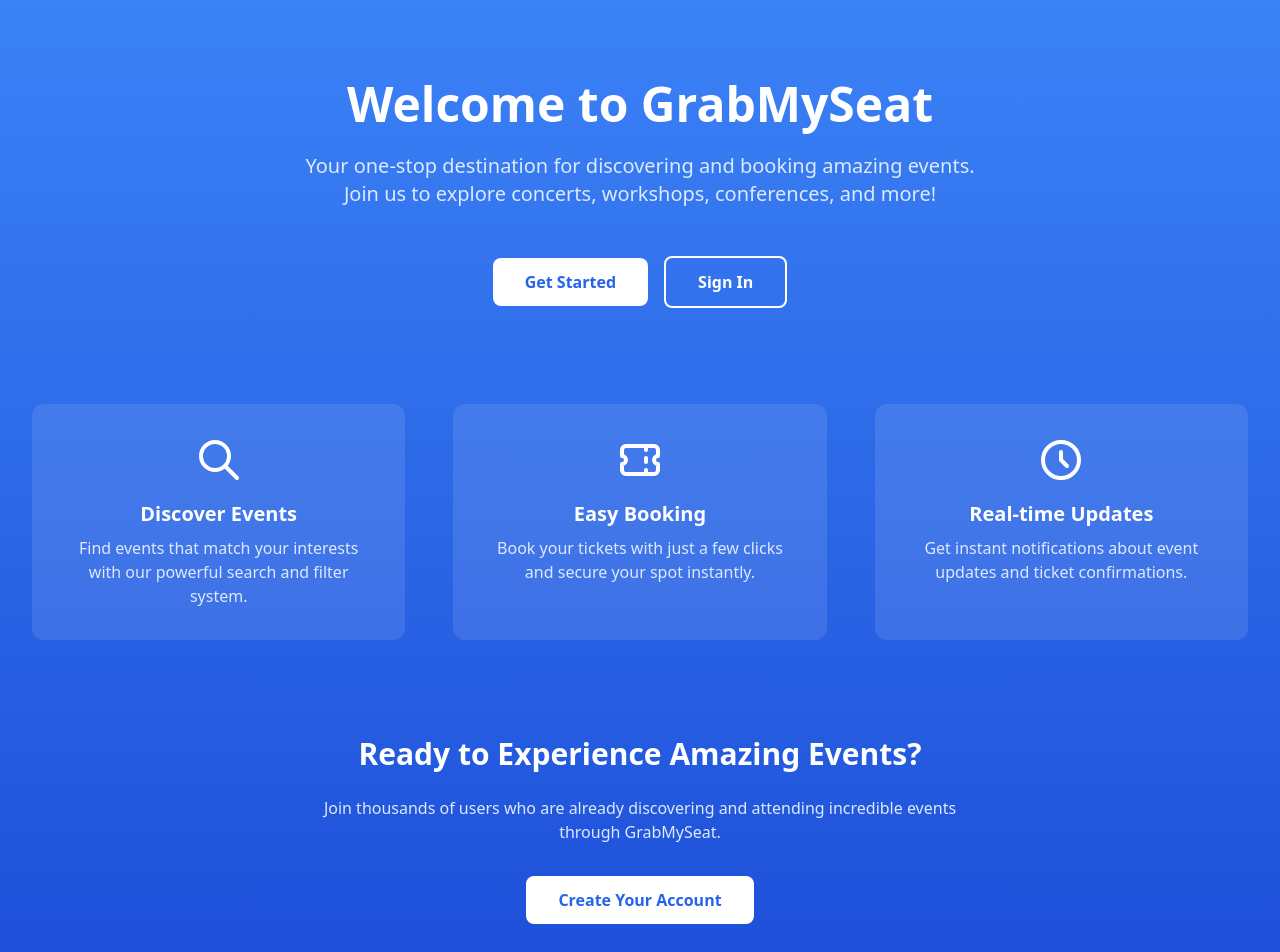
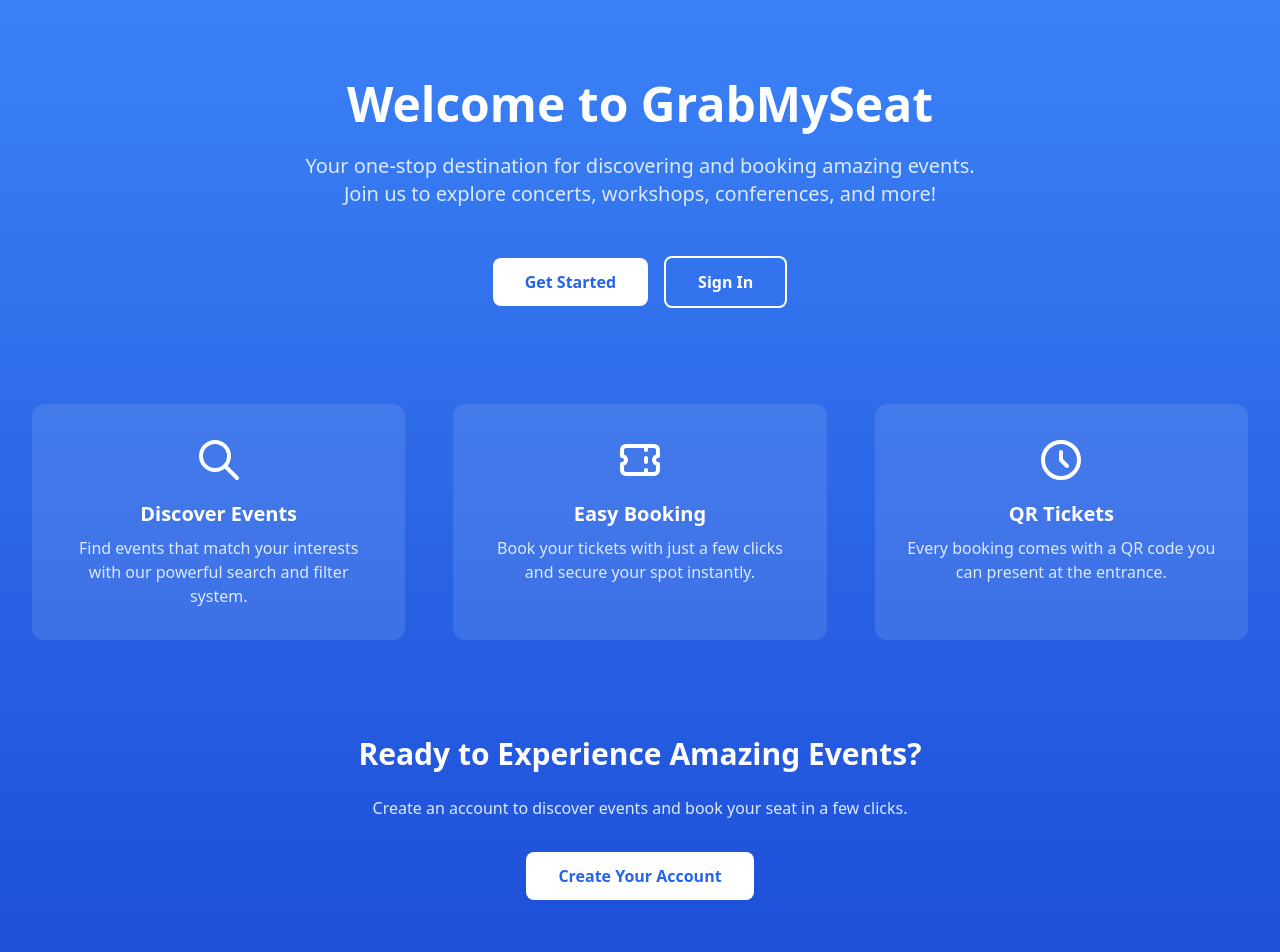
Before and after one commit to arjunomray/grabAseat-new, a React (Vite) app in the folder frontend/: page / in a window 1280 px wide. Shown: the top 952 px of the page. Built offline with nearby package versions, Linux system fonts and the light colour scheme; no server answers.

Commit message:
docs(frontend): remove unsupported landing-page claims

```diff
--- a/frontend/src/components/LandingPage.jsx
+++ b/frontend/src/components/LandingPage.jsx
@@ -66,9 +66,9 @@ const LandingPage = () => {
                                     d="M12 8v4l3 3m6-3a9 9 0 11-18 0 9 9 0 0118 0z" />
                             </svg>
                         </div>
-                        <h3 className="text-xl font-semibold text-white mb-2">Real-time Updates</h3>
+                        <h3 className="text-xl font-semibold text-white mb-2">QR Tickets</h3>
                         <p className="text-blue-100">
-                            Get instant notifications about event updates and ticket confirmations.
+                            Every booking comes with a QR code you can present at the entrance.
                         </p>
                     </div>
                 </div>
@@ -79,7 +79,7 @@ const LandingPage = () => {
                         Ready to Experience Amazing Events?
                     </h2>
                     <p className="text-blue-100 mb-8 max-w-2xl mx-auto">
-                        Join thousands of users who are already discovering and attending incredible events through GrabMySeat.
+                        Create an account to discover events and book your seat in a few clicks.
                     </p>
                     <Link
                         to="/register"
```
